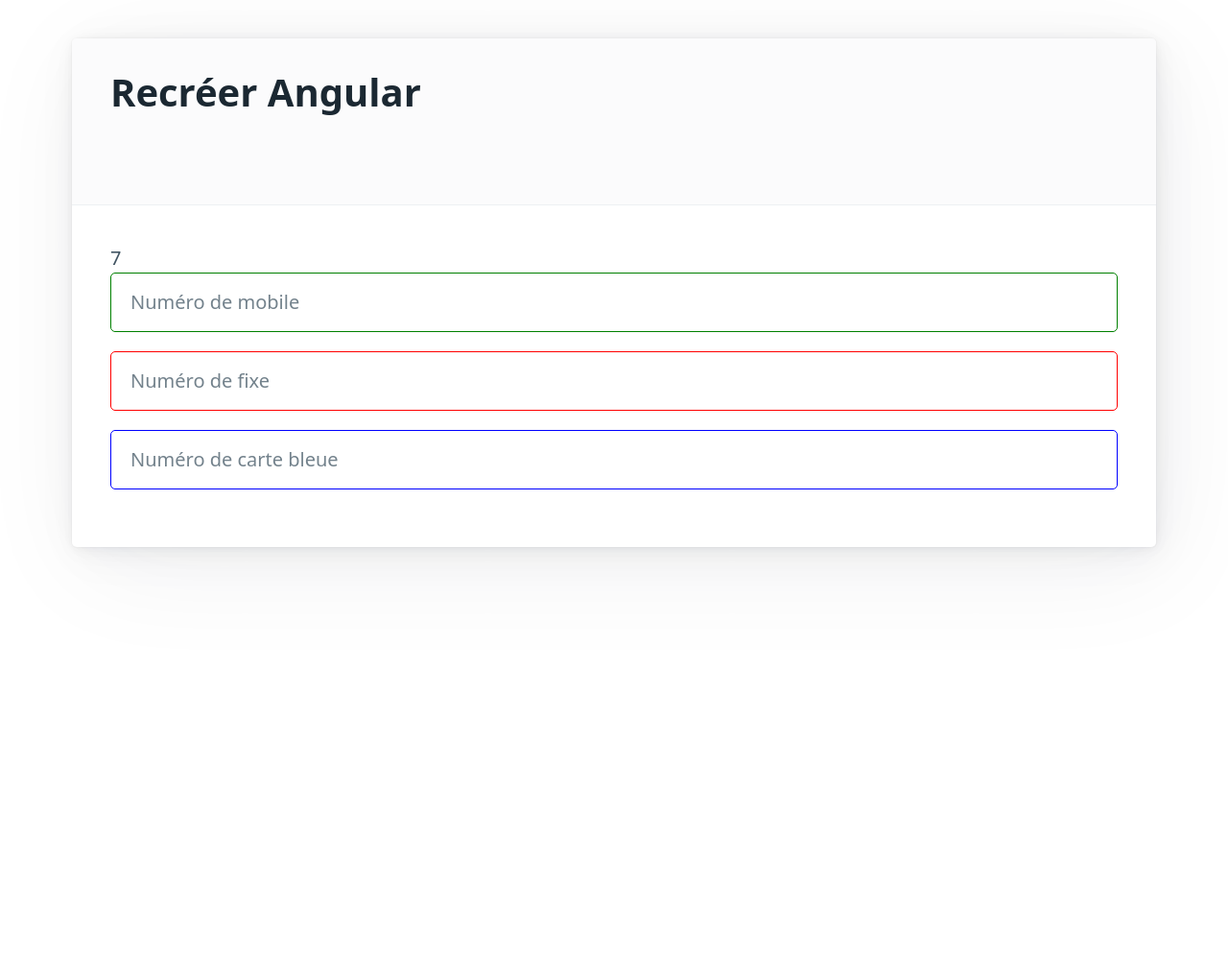
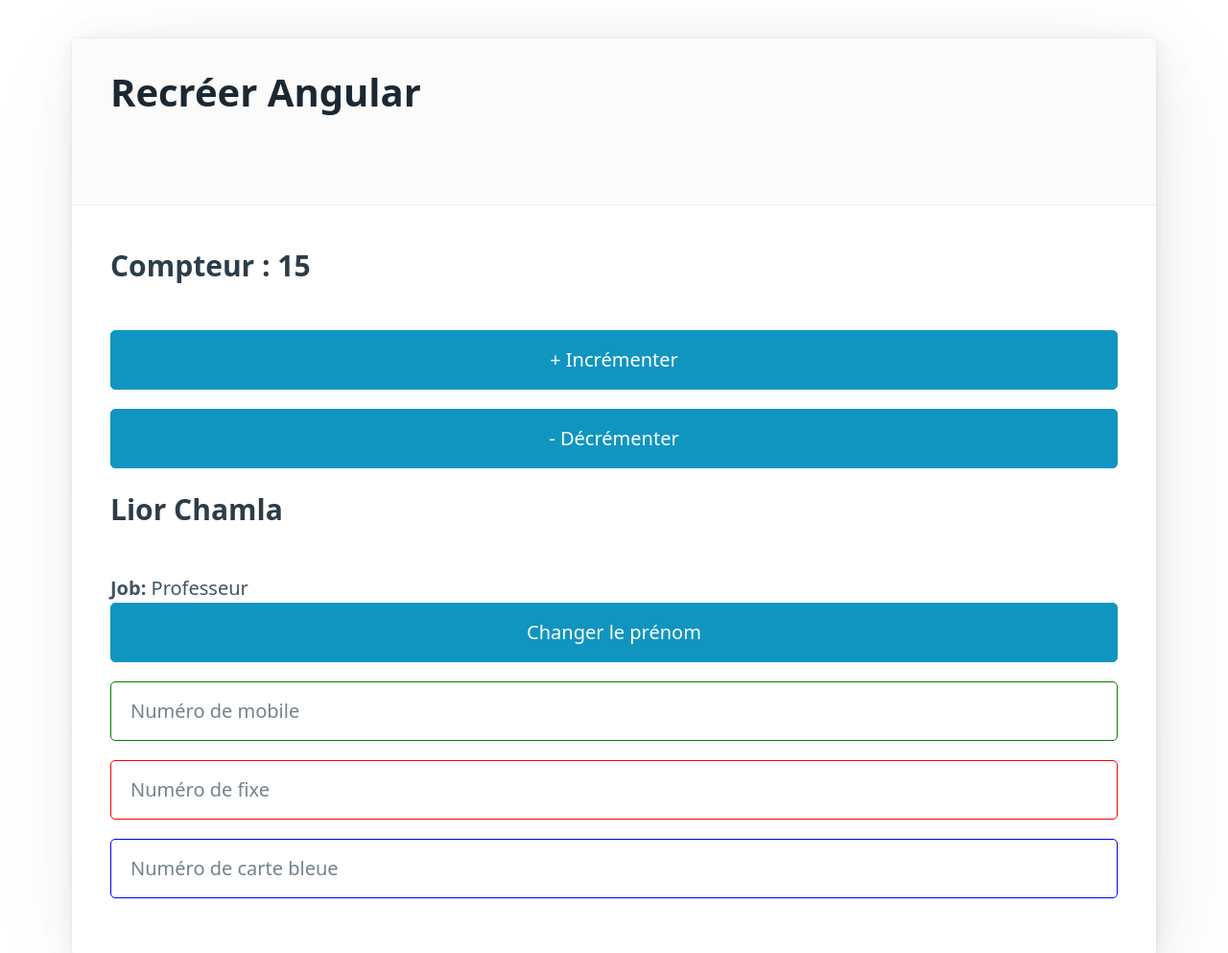
Before and after one commit to liorchamla/angular-from-scratch, a website built with Vite: page index.html in a window 1280 px wide. Shown: the top 993 px of the page at 96% size. Before the commit the page ends 800 px from the top, so only its background shows below. Built offline with nearby package versions, Linux system fonts and the light colour scheme.

Commit message:
ajout de la notion de component

```diff
--- a/index.html
+++ b/index.html
@@ -17,7 +17,10 @@
           <h1>Recréer Angular</h1>
         </header>
 
-        <div chrono></div>
+        <counter [initial-value]="15" [step]="5"></counter>
+
+        <user-profile first-name="Lior" last-name="Chamla" job="Professeur">
+        </user-profile>
 
         <input
           phone-number
--- /dev/null
+++ b/src/decorators/component.ts
@@ -0,0 +1,190 @@
+import { ComponentMetadata } from "../framework/types";
+
+/**
+ * Ce décorateur permet de facilement configurer un Composant en s'assurant de ne rien oublier
+ * tout en ayant une autocomplétion et une correction de bugs
+ *
+ * @param metadata Un objet qui contient le sélecteur CSS du composant, le template HTML du composant et les éventuels providers
+ *
+ * Exemple :
+ * {
+ *  selector: 'my-component',
+ *  template: "<h3>Hello {{ firstName }}</h3>",
+ *  providers: [
+ *      {
+ *          provide: "formatter",
+ *          construct: () => new Formatter("specifique")
+ *      }
+ *  ]
+ * }
+ */
+export const Component = (metadata: ComponentMetadata) => {
+  // La fonction qui va recevoir et décorer la classe spécifiée
+  return (decoratedClass) => {
+    // On ajoute une propriété statique à la classe qui reprend le sélector
+    decoratedClass["selector"] = metadata.selector;
+    // On ajoute une propriété statique à la classe qui reprend les providers ou alors un tableau vide
+    decoratedClass["providers"] = metadata.providers || [];
+
+    // On donne à la classe sa propriété template
+    decoratedClass.prototype.template = metadata.template;
+
+    // On récupère l'ancienne fonction init() si elle existe
+    const originalInitFunction: Function =
+      decoratedClass.prototype.init || function () {};
+
+    // On remplace la fonction init (ou on la créé si il n'y en a pas)
+    decoratedClass.prototype.init = function () {
+      // On rappelle l'ancienne fonction (pour ne pas sacrifier de traitements)
+      originalInitFunction.call(this);
+
+      // On appelle render() dès le départ pour intégrer le template dans le HTML
+      this.render();
+    };
+
+    /**
+     * Insère dans le HTML de notre élément le template dont on a au préalable remplacé les interpolations
+     * et les events bindings
+     */
+    decoratedClass.prototype.render = function () {
+      // On remplace les interpolations par les vraies valeurs (exemple : {{ firstName}} devient "Lior")
+      const renderedTemplate = this.updateInterpolations(this.template);
+
+      // On va chercher les événements à créer et on remplace toutes ces indications par des identifiants uniques
+      // Exemple <h3 (click)="onClickH3">Hello</h3>
+      // devient <h3 id="event-listener-2033">Hello</h3>
+      const [eventsToBind, templateWithEvents] =
+        this.updateEventBindings(renderedTemplate);
+
+      // On insère le HTML dans notre élément
+      this.element.innerHTML = templateWithEvents;
+
+      // On va créer les listeners nécessaires
+      this.bindEventsToDOMElements(eventsToBind);
+    };
+
+    /**
+     * Créé les event listeners nécessaire et fait le lien entre les événements
+     * sur les éléments du DOM et les méthodes de la classe
+     *
+     * @param eventsToBind Le tableau contenant les informations des listeners à créer
+     */
+    decoratedClass.prototype.bindEventsToDOMElements = function (
+      eventsToBind: {
+        elementId: string;
+        eventName: string;
+        methodName: string;
+      }[]
+    ) {
+      // Pour chaque event listener à créer, on récupère les informations
+      eventsToBind.forEach(({ elementId, eventName, methodName }) => {
+        // On va chercher l'élément HTML qui a cet identifiant
+        this.element
+          .querySelector("#" + elementId)
+          // On créé un event listener sur l'événement voulu et on le lie à la méthode de la classe
+          .addEventListener(eventName, () => {
+            this[methodName].call(this);
+            this.render();
+          });
+      });
+    };
+
+    /**
+     * Repère les events bindings dans un template donné, créé un tableau contenant les informations à connaitre
+     * pour recréer les listeners nécessaires et remplace dans le template toutes les informations liées
+     * aux événements par des identifiants aléatoires
+     *
+     * Exemple :
+     * Avec le template
+     * <h3 (click)="onClickH3">Hello</h3>
+     *
+     * La méthode renverra :
+     * 1) Un tableau contenant [{ elementId: "event-listener-2033", eventName: "click", methodName="onClickH3"}]
+     * 2) Le template modifié tel que <h3 id="event-listener-2033">Hello</h3>
+     *
+     * @param template Le template dans lequel on veut trouver les event bindings
+     * @returns Un tableau qui contient en premier élément un tableau d'informations sur les événements à binder et en deuxième élément le template qui a été débarassé des eventsBindings mais qui a gagné des identifiants
+     */
+    decoratedClass.prototype.updateEventBindings = function (
+      template: string
+    ): [any[], string] {
+      // Trouvons d'abords toutes les balises qui possèdent des event bindings
+      // Exemple <h3 (click)="onClickH3">
+      const openingTags = template.match(/<.*? \(.*?\)=\".*?\".*?>/gm);
+
+      // Créons une variable qui nous servira à modifier le template de base
+      let templateWithEvents = template;
+
+      // Ce tableau contiendra les informations sur les événements à écouter dans le DOM
+      const eventsToBind: any[] = [];
+
+      // Pour chaque balise ouvrante qu'on a trouvé avec des event Bindings
+      openingTags.forEach((openingTag) => {
+        // On créé un identifiant aléatoire (exemple : event-listener-2033)
+        const randomId = "event-listener-" + Math.ceil(Math.random() * 10000);
+
+        // on recherche les event bindings qui existent dans la balise ouvrante
+        const events = openingTag.match(/\((.*?)\)=\"(.*?)\"/gm);
+
+        // Pour chaque event binding qu'on trouve (exemple: (click)="onClickH3")
+        events.forEach((event) => {
+          // On extrait le nom de l'événément (click) et la méthode qu'on veut lier (onClickH3)
+          const [str, eventName, methodName] = /\((.*?)\)=\"(.*?)\"/gm.exec(
+            event
+          );
+          // On ajoute ces informations au tableau des futurs listeners à créer
+          eventsToBind.push({
+            eventName,
+            methodName,
+            elementId: randomId,
+          });
+        });
+
+        // On remplace dans la balise ouvrante toutes les informations d'event binding par l'identifiant
+        // aléatoire (exemple : <h3 (click)="onClickH3"> devient <h3 id="event-listener-2033">)
+        const finalOpeningTag = openingTag.replace(
+          /\((.*?)\)=\"(.*?)\"/gm,
+          `id="${randomId}"`
+        );
+
+        // On remplace la balise ouvrante originale par la balise ouvrante modifiée dans le template
+        // Exemple <h3 (click)="onClickH3">Hello World</h3>
+        // devient <h3 id="event-listener-2033">Hello World</h3>
+        templateWithEvents = templateWithEvents.replace(
+          openingTag,
+          finalOpeningTag
+        );
+      });
+
+      // On retourne la liste des listeners à mettre en place et le nouveau template
+      // avec les identifiants uniques
+      return [eventsToBind, templateWithEvents];
+    };
+
+    /**
+     * Retourne un template dont les interpolations ont été remplacées par de vraies valeurs
+     *
+     * Exemple :
+     * <h3>{{ firstName }} {{ lastName }}</h3>
+     *
+     * Deviendra :
+     *
+     * <h3>Lior Chamla</h3>
+     *
+     * @param template Le template HTML dans lequel on veut remplacer les interpolations
+     * @returns Le template dont les interpolations ont été remplacées par de vraies valeurs
+     */
+    decoratedClass.prototype.updateInterpolations = function (
+      template: string
+    ) {
+      // On cherche toutes les chaines de type {{ variable }}
+      return template.replace(
+        /{{.*?}}/gm,
+        // On remplace par this[variable]
+        (str) => this[str.replace(/{{|}}|\s/g, "")]
+      );
+    };
+
+    return decoratedClass;
+  };
+};
--- /dev/null
+++ b/src/directives/counter.component.ts
@@ -0,0 +1,25 @@
+import { Component } from "../decorators/component";
+import { Input } from "../decorators/input";
+
+@Component({
+  selector: "counter",
+  template: `
+    <h3>Compteur : {{ count }}</h3>
+    <button (click)="increment">+ Incrémenter</button>
+    <button (click)="decrement">- Décrémenter</button>
+  `,
+})
+export class CounterComponent {
+  @Input("initial-value") count = 0;
+  @Input("step") step = 1;
+
+  constructor(public element: HTMLElement) {}
+
+  increment() {
+    this.count += this.step;
+  }
+
+  decrement() {
+    this.count -= this.step;
+  }
+}
--- /dev/null
+++ b/src/directives/user-profile.component.ts
@@ -0,0 +1,32 @@
+import { Component } from "../decorators/component";
+import { Input } from "../decorators/input";
+
+@Component({
+  selector: "user-profile",
+  template: `
+    <h3 (click)="onClickH3">{{ firstName }} {{ lastName }}</h3>
+    <strong>Job: </strong> {{ job }}
+    <button (click)="onClickButton" (dblclick)="onDblClickButton">
+        Changer le prénom
+    </button>
+`,
+})
+export class UserProfileComponent {
+  @Input("first-name") firstName: string;
+  @Input("last-name") lastName: string;
+  @Input("job") job: string;
+
+  constructor(public element: HTMLElement) {}
+
+  onClickH3() {
+    console.log("Click H3");
+  }
+
+  onDblClickButton() {
+    this.firstName = "Magali";
+  }
+
+  onClickButton() {
+    this.firstName = "Roger";
+  }
+}
```
Also changed, not shown: src/app.ts (+9 -1 lines), src/framework/types.ts (+36 -0 lines).
